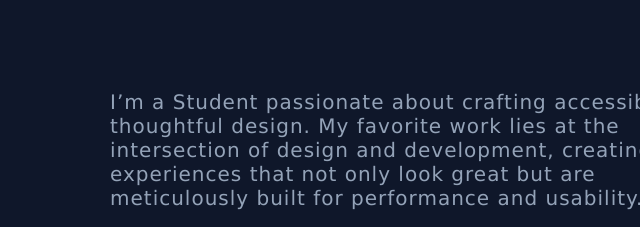
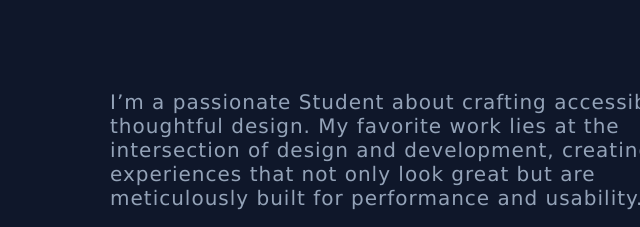
Before and after one commit to 1Ali1077/Portfolio-project, a plain HTML site: page index.html in a window 1280 px wide. Shown: the top 227 px of the page, 640-1280 px from the left. Drawn offline with Linux system fonts and the light colour scheme.

Commit message:
Update index.html

```diff
--- a/index.html
+++ b/index.html
@@ -45,7 +45,7 @@
             <section id="About">
                 <div class="wall">
 
-                    <p>I’m a Student passionate about crafting accessible
+                    <p>I’m a passionate Student about crafting accessible
                         thoughtful design. My favorite work lies at the intersection of design
                         and
                         development, creating experiences that not only look great but are meticulously built for
```
